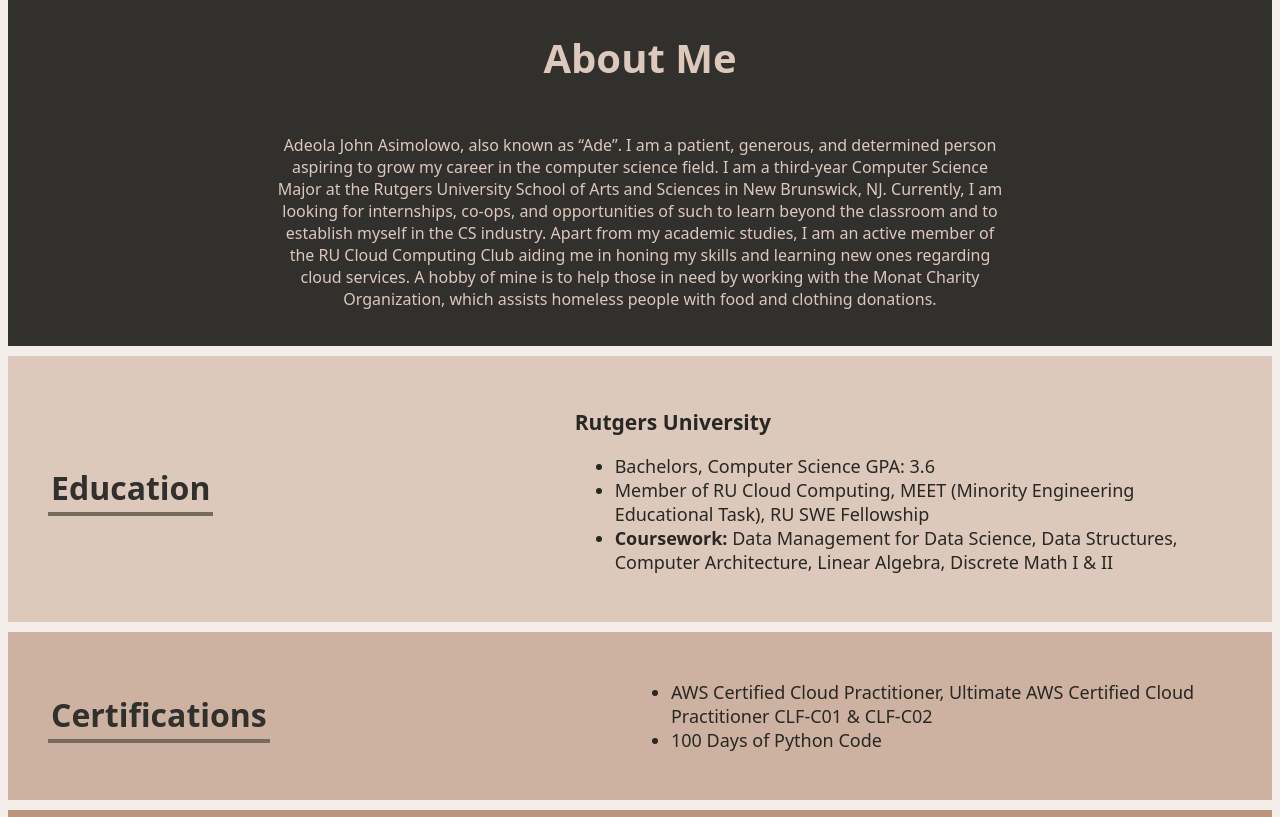
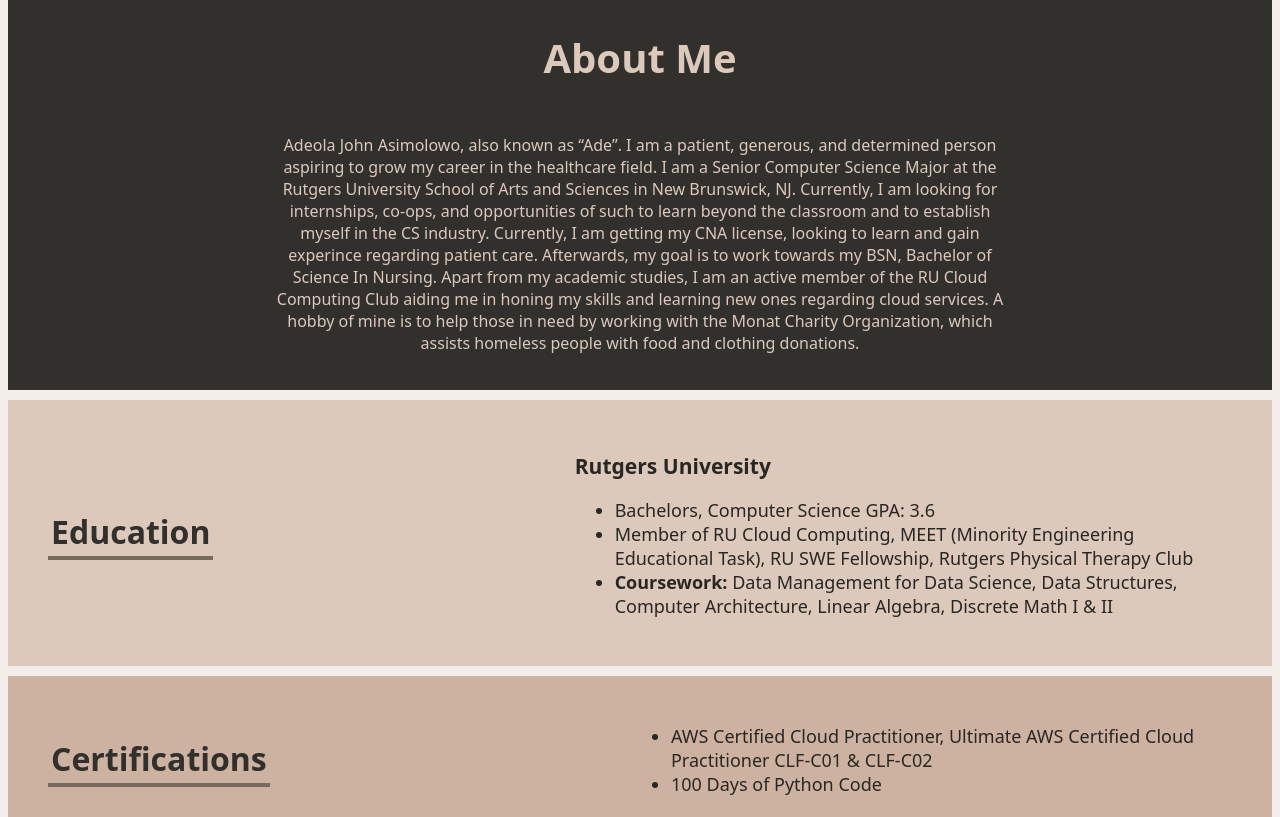
Before and after one commit to 0fficialAsim/adeola_AWSCloudResume, a plain HTML site: page index.html in a window 1280 px wide. Shown: the part 1063-1880 px from the top of the page. Drawn offline with Linux system fonts and the light colour scheme; no server answers.

Commit message:
Update index.html
changed description because i am shifting gears from CS to Nursing

```diff
--- a/index.html
+++ b/index.html
@@ -48,10 +48,12 @@
 
 
     <p class = "aboutTXT">
-Adeola John Asimolowo, also known as “Ade”. I am a patient, generous, and determined person aspiring to grow my career in the computer science field.
-I am a third-year Computer Science Major at the Rutgers University School of Arts and Sciences in New Brunswick, NJ.
+Adeola John Asimolowo, also known as “Ade”. I am a patient, generous, and determined person aspiring to grow my career in the healthcare field.
+I am a Senior Computer Science Major at the Rutgers University School of Arts and Sciences in New Brunswick, NJ.
 
 Currently, I am looking for internships, co-ops, and opportunities of such to learn beyond the classroom and to establish myself in the CS industry.
+Currently, I am getting my CNA license, looking to learn and gain experince regarding patient care. Afterwards, my goal is to work towards my BSN, Bachelor of Science
+In Nursing.
 
 Apart from my academic studies, I am an active member of the RU Cloud Computing Club aiding me in honing my skills and learning new ones regarding cloud services.
 A hobby of mine is to help those in need by working with the Monat Charity Organization, which assists homeless people with food and clothing donations.
@@ -66,7 +68,7 @@
         <h3> Rutgers University </h3>
         <ul>
         <li>Bachelors, Computer Science GPA: 3.6</li>
-        <li> Member of RU Cloud Computing, MEET (Minority Engineering Educational Task), RU SWE Fellowship </li>
+        <li> Member of RU Cloud Computing, MEET (Minority Engineering Educational Task), RU SWE Fellowship, Rutgers Physical Therapy Club</li>
         <li> <strong>Coursework:</strong> Data Management for Data Science, Data Structures, Computer Architecture, Linear Algebra, Discrete Math I & II</li>
         </ul>
     </div>
@@ -136,7 +138,7 @@
         <ul>
         <li> <strong>Skills:</strong> Java, Python, ServiceNow Ticketing System, Microsoft Office, Troubleshooting, Customer Support, Computer Hardware </li>
         <li> <strong>Languages:</strong> English, Yoruba </li>
-        <li> <strong>Hobbies/Interest:</strong> soccer, football, DC Comics, Bookworm, rock climbing</li>
+        <li> <strong>Hobbies/Interest:</strong> soccer, football, DC Comics, Bookworm, orthopedics </li>
         </ul>
 
     </div>
```
